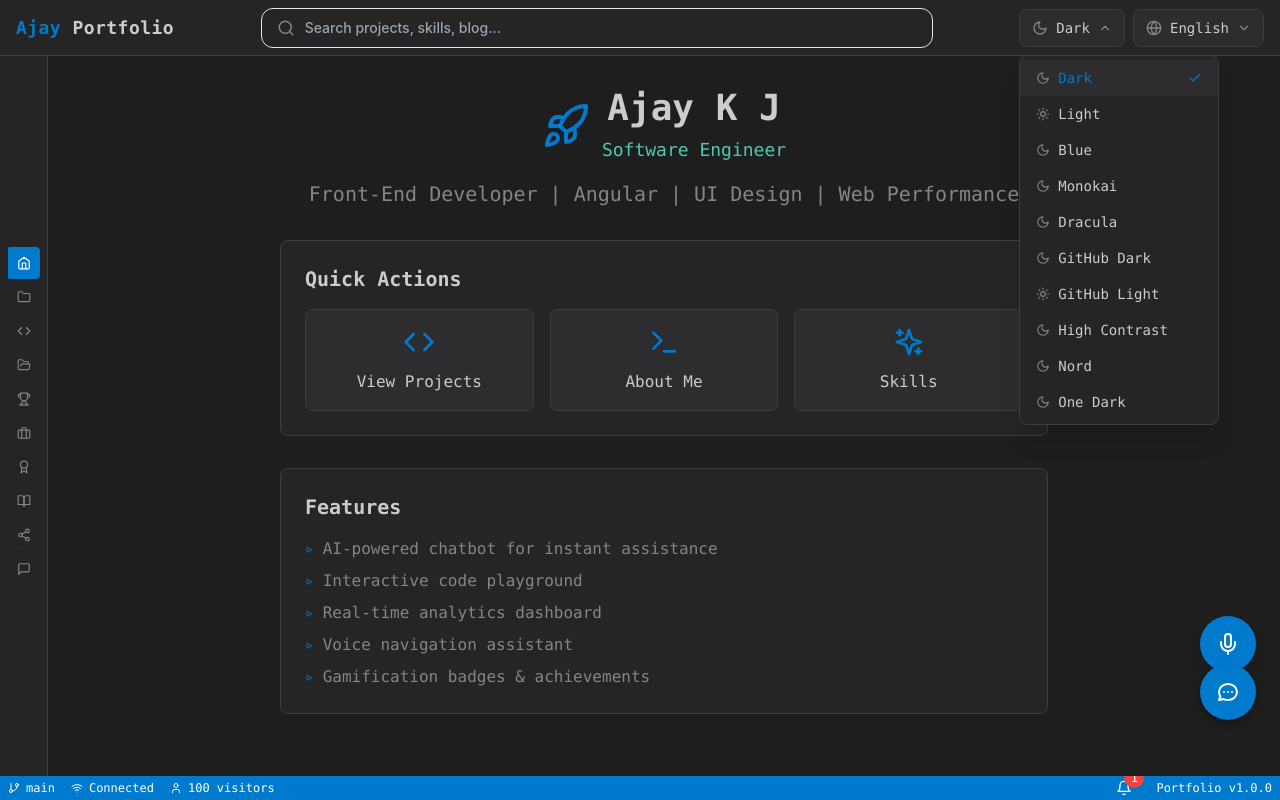
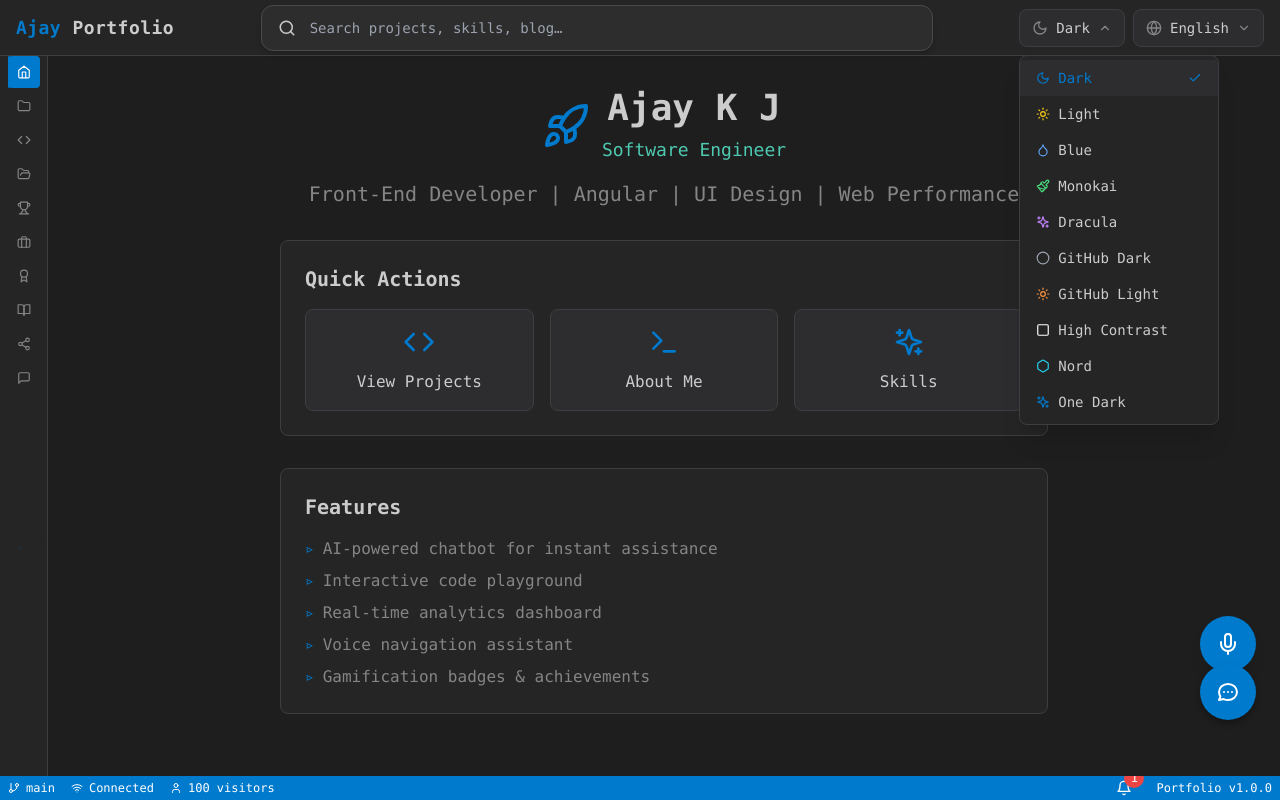
Before and after one commit to Ajay-k-jayan/portfolio, a Next.js app: page / in a window 1280 px wide. Both pictures are taken after a click on the button "Dark". Built offline with nearby package versions, Linux system fonts and the light colour scheme.

Commit message:
fix: Improve sidebar spacing and update global search design
- Fix unwanted space above home icon in sidebar
- Update global search bar to match dark theme design (#2D2D2D background, rounded corners)
- Add different icons for each theme in theme switcher dropdown
- Improve overall UI consistency

```diff
--- a/components/enhanced-search.tsx
+++ b/components/enhanced-search.tsx
@@ -1,8 +1,9 @@
 'use client'
 
-import { useState, useEffect, useRef } from 'react'
-import { Search, X, FileText, Code, BookOpen, User, Sparkles } from 'lucide-react'
+import { useState, useRef, useEffect } from 'react'
+import { Search, X, FileText, Code, Briefcase, BookOpen, Trophy } from 'lucide-react'
 import { motion, AnimatePresence } from 'framer-motion'
+import { useAppStore } from '@/lib/store'
 import { useLanguage } from '@/contexts/language-context'
 
 interface SearchResult {
@@ -24,10 +25,10 @@ const searchableContent: SearchResult[] = [
 ]
 
 const typeIcons = {
-  project: Code,
-  skill: Sparkles,
+  project: Briefcase,
+  skill: Code,
   blog: BookOpen,
-  page: User,
+  page: FileText,
 }
 
 const typeLabels = {
@@ -108,158 +109,136 @@ export function EnhancedSearch() {
 
   return (
     <div ref={searchRef} className="relative w-full max-w-2xl">
-      <div className="relative group">
-        {/* Acrylic Background with Gradient */}
+      {/* Search Input - Dark Theme Design matching the image */}
+      <div className="relative">
         <div
-          className={`absolute inset-0 rounded-xl transition-all duration-300 ${
+          className={`relative rounded-xl transition-all duration-300 ${
             isFocused
-              ? 'bg-gradient-to-r from-vscode-blue/20 via-vscode-blue/10 to-transparent backdrop-blur-md border border-vscode-blue/30 shadow-lg shadow-vscode-blue/20'
-              : 'bg-vscode-active/80 backdrop-blur-sm border border-vscode-border/50'
+              ? 'ring-2 ring-vscode-blue/50 shadow-lg shadow-vscode-blue/20'
+              : 'shadow-md'
           }`}
           style={{
-            background: isFocused
-              ? 'linear-gradient(135deg, rgba(0, 122, 204, 0.15) 0%, rgba(0, 122, 204, 0.05) 100%)'
-              : undefined,
+            backgroundColor: '#2D2D2D',
+            border: '1px solid #4A4A4A',
           }}
-        />
-
-        {/* Search Icon */}
-        <div className="absolute left-4 top-1/2 transform -translate-y-1/2 z-10">
+        >
+          {/* Magnifying Glass Icon */}
+          <div className="absolute left-4 top-1/2 -translate-y-1/2 pointer-events-none">
             <Search
               size={18}
-            className={`transition-colors duration-300 ${
-              isFocused ? 'text-vscode-blue' : 'text-vscode-text-secondary'
-            }`}
+              style={{
+                color: isFocused ? '#007acc' : '#CCCCCC'
+              }}
             />
           </div>
 
-        {/* Input */}
+          {/* Input Field */}
           <input
             ref={inputRef}
             type="text"
             value={query}
             onChange={(e) => setQuery(e.target.value)}
             onFocus={() => setIsFocused(true)}
-          placeholder={t('searchPlaceholder') || 'Search projects, skills, blog…'}
-          className="relative w-full bg-transparent border-0 rounded-xl pl-11 pr-10 py-2.5 text-sm text-vscode-text placeholder-vscode-text-secondary/60 focus:outline-none font-medium transition-all duration-300"
+            placeholder={t('searchPlaceholder') || 'Search'}
+            className="w-full pl-12 pr-10 py-3 bg-transparent border-0 outline-none text-sm font-normal"
             style={{
-            fontFamily: '-apple-system, BlinkMacSystemFont, "Segoe UI", Roboto, sans-serif',
+              color: '#CCCCCC',
             }}
           />
 
           {/* Clear Button */}
           {query && (
             <motion.button
-            type="button"
-            onClick={clearSearch}
-            className="absolute right-3 top-1/2 transform -translate-y-1/2 z-10 p-1 rounded-md hover:bg-vscode-hover/50 transition-colors"
               initial={{ opacity: 0, scale: 0.8 }}
               animate={{ opacity: 1, scale: 1 }}
-            exit={{ opacity: 0, scale: 0.8 }}
-            whileHover={{ scale: 1.1 }}
-            whileTap={{ scale: 0.9 }}
+              onClick={clearSearch}
+              className="absolute right-3 top-1/2 -translate-y-1/2 p-1 rounded hover:bg-vscode-hover transition-colors"
+              style={{ color: '#CCCCCC' }}
             >
-            <X size={16} className="text-vscode-text-secondary hover:text-vscode-text" />
+              <X size={16} />
             </motion.button>
           )}
-
-        {/* Focus Ring */}
-        {isFocused && (
-          <motion.div
-            className="absolute inset-0 rounded-xl pointer-events-none"
-            initial={{ opacity: 0 }}
-            animate={{ opacity: 1 }}
-            style={{
-              boxShadow: '0 0 0 2px rgba(0, 122, 204, 0.4), 0 4px 12px rgba(0, 122, 204, 0.15)',
-            }}
-          />
-        )}
+        </div>
       </div>
 
       {/* Search Results Dropdown */}
       <AnimatePresence>
         {isFocused && results.length > 0 && (
           <motion.div
-            initial={{ opacity: 0, y: -10, scale: 0.95 }}
-            animate={{ opacity: 1, y: 0, scale: 1 }}
-            exit={{ opacity: 0, y: -10, scale: 0.95 }}
-            transition={{ duration: 0.2, ease: 'easeOut' }}
-            className="absolute top-full mt-2 w-full bg-vscode-sidebar/95 backdrop-blur-xl border border-vscode-border rounded-xl shadow-2xl overflow-hidden z-50"
+            initial={{ opacity: 0, y: -10 }}
+            animate={{ opacity: 1, y: 0 }}
+            exit={{ opacity: 0, y: -10 }}
+            transition={{ duration: 0.2 }}
+            className="absolute top-full left-0 right-0 mt-2 rounded-xl shadow-2xl z-50 overflow-hidden"
             style={{
-              boxShadow: '0 8px 32px rgba(0, 0, 0, 0.4), 0 0 0 1px rgba(0, 122, 204, 0.1)',
+              backgroundColor: '#2D2D2D',
+              border: '1px solid #4A4A4A',
             }}
           >
-            <div className="max-h-96 overflow-y-auto custom-scrollbar">
+            <div className="max-h-80 overflow-y-auto custom-scrollbar">
               {results.map((result, index) => {
                 const Icon = typeIcons[result.type]
                 const isSelected = index === selectedIndex
-
                 return (
                   <motion.button
                     key={result.id}
                     onClick={() => handleResultClick(result)}
+                    onMouseEnter={() => setSelectedIndex(index)}
                     className={`w-full flex items-start gap-3 px-4 py-3 text-left transition-colors ${
                       isSelected
-                        ? 'bg-vscode-blue/20 border-l-2 border-l-vscode-blue'
-                        : 'hover:bg-vscode-active/50'
+                        ? 'bg-vscode-blue/20'
+                        : 'hover:bg-vscode-hover'
                     }`}
-                    onMouseEnter={() => setSelectedIndex(index)}
-                    initial={{ opacity: 0, x: -10 }}
-                    animate={{ opacity: 1, x: 0 }}
-                    transition={{ delay: index * 0.03 }}
+                    style={{
+                      backgroundColor: isSelected ? 'rgba(0, 122, 204, 0.2)' : 'transparent',
+                    }}
                   >
-                    <div className={`p-2 rounded-lg ${isSelected ? 'bg-vscode-blue/30' : 'bg-vscode-active'}`}>
                     <Icon
-                        size={16}
-                        className={isSelected ? 'text-vscode-blue' : 'text-vscode-text-secondary'}
+                      size={18}
+                      style={{
+                        color: isSelected ? '#007acc' : '#CCCCCC',
+                      }}
                     />
-                    </div>
                     <div className="flex-1 min-w-0">
-                      <div className="flex items-center gap-2 mb-1">
-                        <span className="text-xs text-vscode-text-secondary uppercase tracking-wide">
-                          {typeLabels[result.type]}
-                        </span>
-                        <span className="text-xs text-vscode-text-secondary">•</span>
-                        <span
-                          className={`text-sm font-medium ${
-                            isSelected ? 'text-vscode-blue' : 'text-vscode-text'
-                          }`}
+                      <div
+                        className="text-sm font-medium mb-0.5"
+                        style={{
+                          color: isSelected ? '#007acc' : '#CCCCCC',
+                        }}
                       >
                         {result.title}
-                        </span>
                       </div>
                       {result.description && (
-                        <p className="text-xs text-vscode-text-secondary line-clamp-1">
+                        <div
+                          className="text-xs"
+                          style={{ color: '#858585' }}
+                        >
                           {result.description}
-                        </p>
+                        </div>
                       )}
                     </div>
                   </motion.button>
                 )
               })}
             </div>
-
-            {/* Footer */}
-            <div className="px-4 py-2 bg-vscode-active/50 border-t border-vscode-border text-xs text-vscode-text-secondary flex items-center justify-between">
-              <span>Navigate with ↑↓ or mouse</span>
-              <span>Press Enter to open</span>
-            </div>
           </motion.div>
         )}
-      </AnimatePresence>
 
-      {/* No Results Message */}
-      <AnimatePresence>
+        {/* No Results */}
         {isFocused && query.trim() && results.length === 0 && (
           <motion.div
             initial={{ opacity: 0, y: -10 }}
             animate={{ opacity: 1, y: 0 }}
             exit={{ opacity: 0, y: -10 }}
-            className="absolute top-full mt-2 w-full bg-vscode-sidebar/95 backdrop-blur-xl border border-vscode-border rounded-xl shadow-2xl p-6 text-center z-50"
+            className="absolute top-full left-0 right-0 mt-2 rounded-xl shadow-2xl z-50 p-4 text-center"
+            style={{
+              backgroundColor: '#2D2D2D',
+              border: '1px solid #4A4A4A',
+            }}
           >
-            <p className="text-sm text-vscode-text-secondary">
+            <div style={{ color: '#858585' }} className="text-sm">
               No results found for &quot;{query}&quot;
-            </p>
+            </div>
           </motion.div>
         )}
       </AnimatePresence>
--- a/components/new-sidebar.tsx
+++ b/components/new-sidebar.tsx
@@ -119,7 +119,7 @@ export function NewSidebar() {
         )}
 
         {/* Main Menu Icons - Compact Grid */}
-        <div className="flex-1 py-1.5 grid grid-cols-1 gap-0.5 px-1">
+        <div className="flex-1 pt-0 grid grid-cols-1 gap-0.5 px-1">
           {menuItems.map((item) => {
             const Icon = item.icon
             const isActive = activeMenuItem === item.id
@@ -164,8 +164,8 @@ export function NewSidebar() {
       <div className="w-12 bg-vscode-sidebar border-r border-vscode-border flex flex-col h-full">
         {/* Recently Selected (Top) - Compact */}
         {recentlySelected.length > 0 && (
-          <div className="py-1.5 border-b border-vscode-border flex-shrink-0">
-            <div className="px-2 mb-1 flex justify-center">
+          <div className="pt-1 pb-0.5 border-b border-vscode-border flex-shrink-0">
+            <div className="px-2 mb-0.5 flex justify-center">
               <History size={10} className="text-vscode-text-secondary" />
             </div>
             <div className="space-y-0.5">
@@ -208,7 +208,7 @@ export function NewSidebar() {
         )}
 
         {/* Main Menu Icons - Compact, No Scroll */}
-        <div className="flex-1 flex flex-col justify-center py-1 space-y-0.5 px-1">
+        <div className="flex-1 flex flex-col justify-start pt-0 space-y-0.5 px-1">
           {menuItems.map((item) => {
             const Icon = item.icon
             const isActive = activeMenuItem === item.id
--- a/components/simple-theme-switcher.tsx
+++ b/components/simple-theme-switcher.tsx
@@ -1,7 +1,7 @@
 'use client'
 
 import { useState, useRef, useEffect } from 'react'
-import { Moon, Sun, ChevronDown, Check } from 'lucide-react'
+import { Moon, Sun, ChevronDown, Check, Palette, Sparkles, Droplet, Paintbrush, Brush, Circle, Square, Hexagon, Stars, Rocket } from 'lucide-react'
 import { useEnhancedTheme } from '@/contexts/enhanced-theme-context'
 import { motion, AnimatePresence } from 'framer-motion'
 
@@ -27,10 +27,26 @@ export function SimpleThemeSwitcher() {
     }
   }, [isOpen])
 
-  // Get icon based on current theme type
+  // Get icon based on theme name/type
+  const getIconForTheme = (themeId: string, themeType: string) => {
+    const iconMap: Record<string, typeof Moon> = {
+      'dark': Moon,
+      'light': Sun,
+      'blue': Droplet,
+      'monokai': Paintbrush,
+      'dracula': Sparkles,
+      'github-dark': Circle,
+      'github-light': Sun,
+      'high-contrast': Square,
+      'nord': Hexagon,
+      'one-dark': Stars,
+    }
+    return iconMap[themeId] || (themeType === 'light' ? Sun : Palette)
+  }
+
   const getIcon = () => {
-    if (!currentTheme) return Moon
-    return currentTheme.type === 'light' ? Sun : Moon
+    if (!currentTheme) return Palette
+    return getIconForTheme(currentTheme.id, currentTheme.type)
   }
 
   const Icon = getIcon()
@@ -77,11 +93,27 @@ export function SimpleThemeSwitcher() {
                     }`}
                   >
                     <div className="flex items-center gap-2">
-                      {theme.type === 'light' ? (
-                        <Sun size={14} className="text-vscode-text-secondary" />
-                      ) : (
-                        <Moon size={14} className="text-vscode-text-secondary" />
-                      )}
+                      {(() => {
+                        const ThemeIcon = getIconForTheme(theme.id, theme.type)
+                        const iconColors: Record<string, string> = {
+                          'dark': 'text-vscode-blue',
+                          'light': 'text-yellow-400',
+                          'blue': 'text-blue-400',
+                          'monokai': 'text-green-400',
+                          'dracula': 'text-purple-400',
+                          'github-dark': 'text-gray-400',
+                          'github-light': 'text-orange-400',
+                          'high-contrast': 'text-white',
+                          'nord': 'text-cyan-400',
+                          'one-dark': 'text-vscode-blue',
+                        }
+                        return (
+                          <ThemeIcon
+                            size={14}
+                            className={iconColors[theme.id] || 'text-vscode-text-secondary'}
+                          />
+                        )
+                      })()}
                       <span>{theme.name}</span>
                     </div>
                     {currentTheme?.id === theme.id && (
```
Lines whose indentation alone changed are shown as unchanged.
